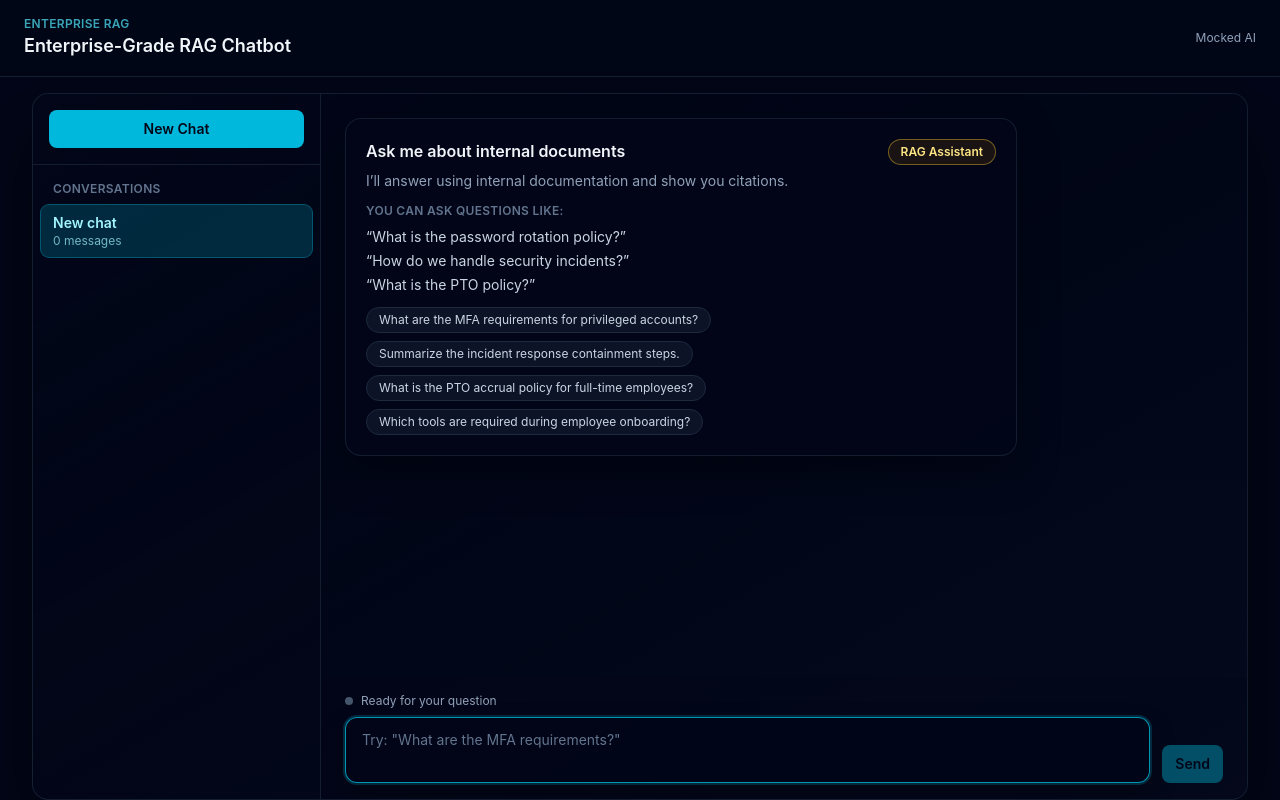
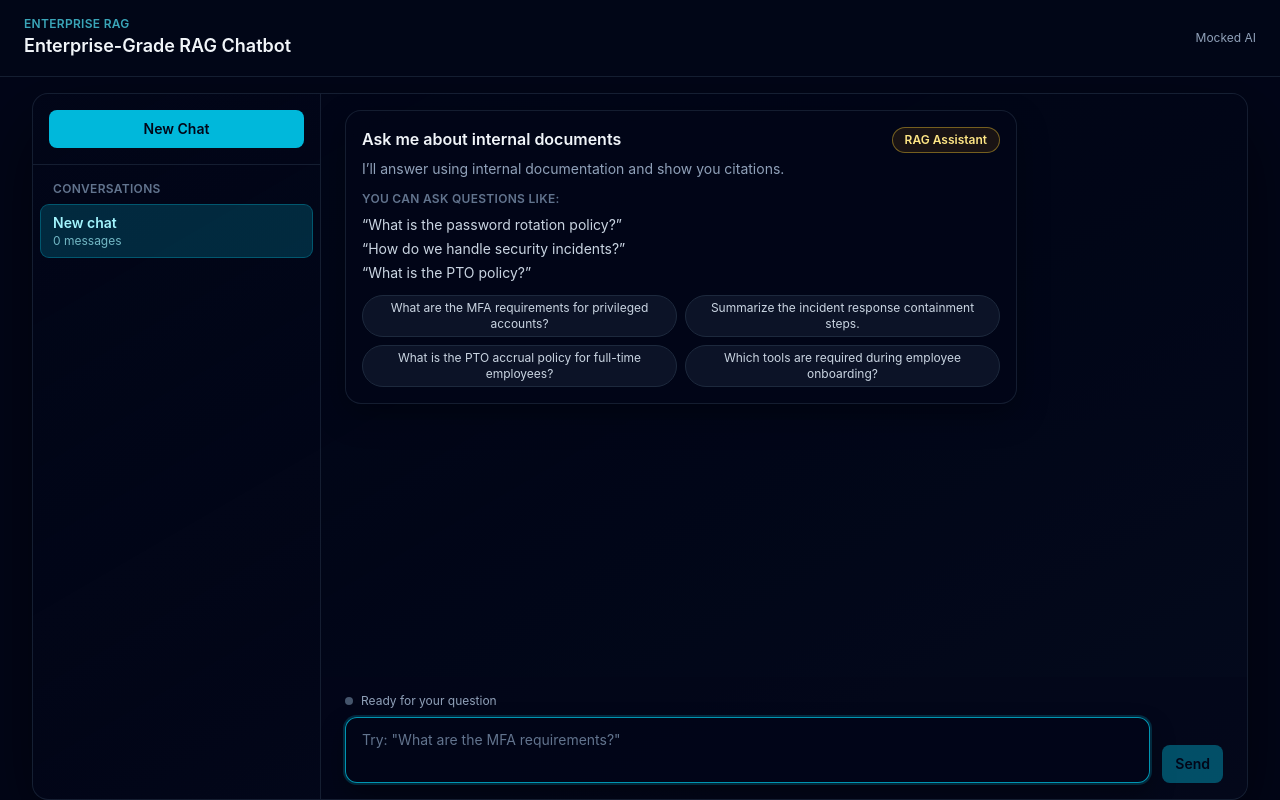
Before and after one commit to manroop79/RAG-chat-vectoriq, a React (Vite) app: page / in a window 1280 px wide. Built offline with nearby package versions, Linux system fonts and the light colour scheme.

Commit message:
Reduce onboarding height and grid prompts

```diff
--- a/src/Chat/ChatPanel.tsx
+++ b/src/Chat/ChatPanel.tsx
@@ -68,13 +68,13 @@ export const ChatPanel = ({
     >
       {isEmpty ? (
         <motion.div
-          className="bg-slate-950/40 px-4 py-4 sm:px-6 sm:py-6"
+          className="bg-slate-950/40 px-4 py-3 sm:px-6 sm:py-4"
           variants={introVariants}
           initial={prefersReducedMotion ? false : 'hidden'}
           animate={prefersReducedMotion ? false : 'visible'}
         >
           <motion.div
-            className="max-w-2xl rounded-2xl border border-slate-800/70 bg-slate-950/60 p-4 shadow-[0_16px_40px_rgba(0,0,0,0.35)] sm:p-5"
+            className="max-w-2xl rounded-2xl border border-slate-800/70 bg-slate-950/60 p-3 shadow-[0_12px_32px_rgba(0,0,0,0.3)] sm:p-4"
             variants={introItem}
           >
             <motion.div className="flex items-start justify-between gap-6" variants={introItem}>
@@ -100,7 +100,7 @@ export const ChatPanel = ({
                 <li>“What is the PTO policy?”</li>
               </ul>
             </motion.div>
-            <motion.div className="mt-3 flex flex-wrap gap-2" variants={introItem}>
+            <motion.div className="mt-3 grid grid-cols-2 gap-2" variants={introItem}>
               {suggestions.map((prompt) => (
                 <button
                   key={prompt}
```
